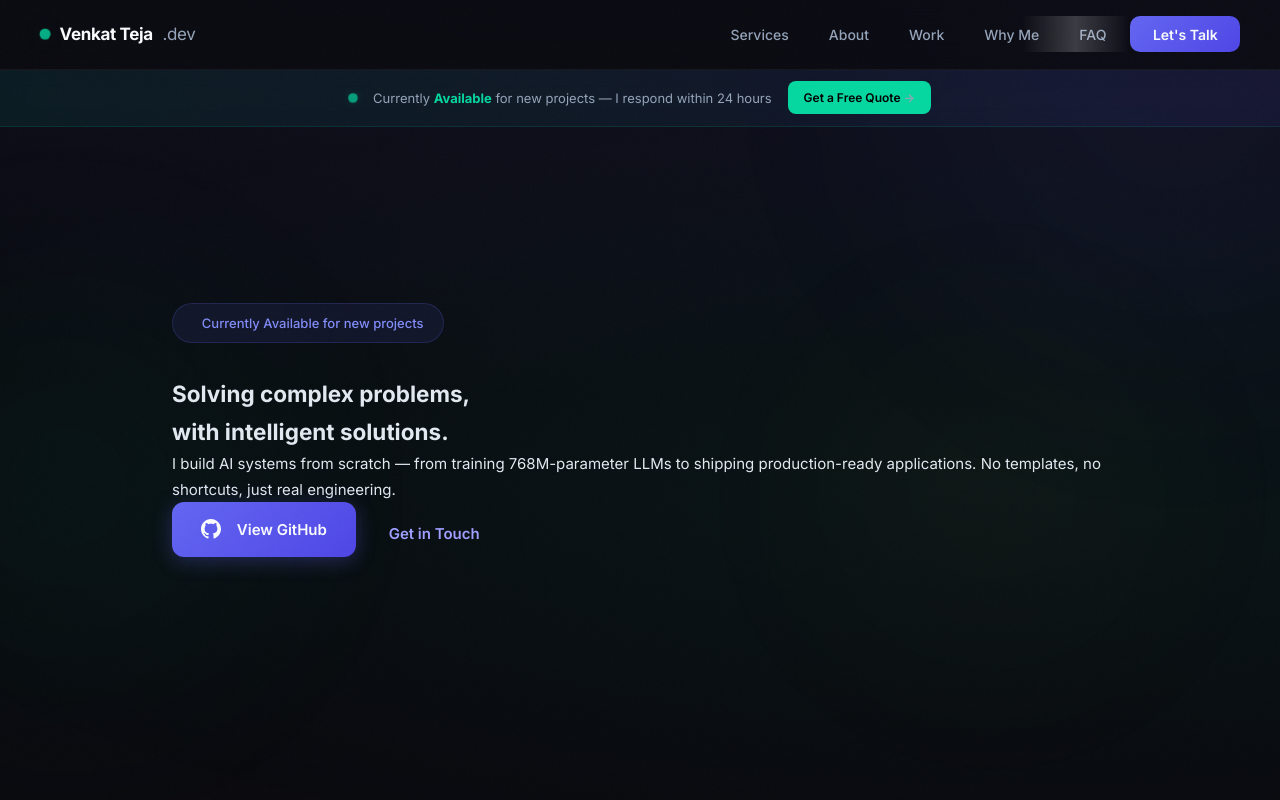
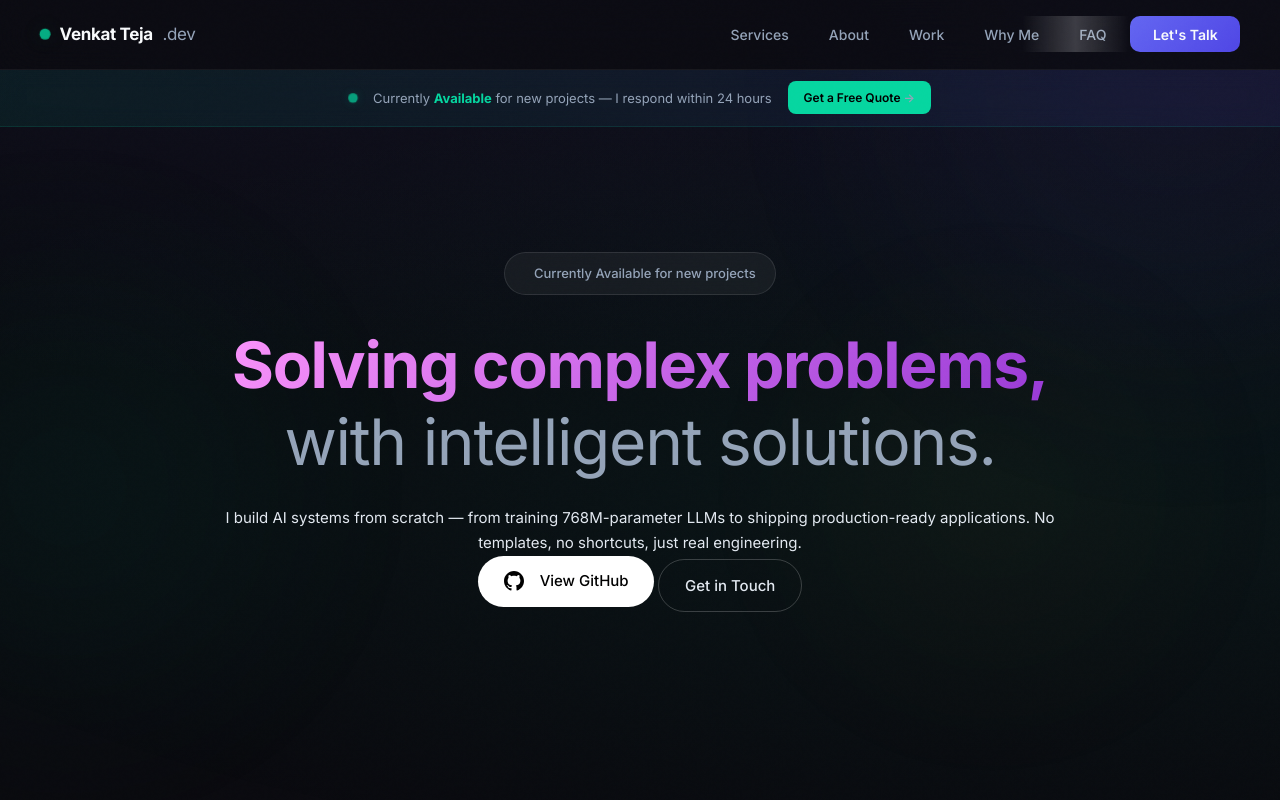
Before and after one commit to venkattejaa/portfolio, a plain HTML site: page index.html in a window 1280 px wide. Shown: the top 800 px of the page. Drawn offline with Linux system fonts and the light colour scheme.

Commit message:
Update CSS with Moonshot-style buttons and hero styling

```diff
--- a/style.css
+++ b/style.css
@@ -317,14 +317,15 @@ nav.scrolled + .avail-banner {
 min-height: 100vh;
 display: flex;
 align-items: center;
-    padding: 10rem 2rem 6rem;
+justify-content: center;
+padding: 8rem 2rem 4rem;
 position: relative;
 z-index: 1;
-}
-
-.hero-inner {
+text-align: center;
+}
+
+.hero-container {
 max-width: 900px;
-    margin: 0 auto;
 width: 100%;
 }
 
@@ -332,16 +333,35 @@ nav.scrolled + .avail-banner {
 display: inline-flex;
 align-items: center;
 gap: 0.6rem;
-    background: rgba(99,102,241,0.1);
-    border: 1px solid rgba(99,102,241,0.2);
-    padding: 0.5rem 1.2rem;
+background: rgba(255,255,255,0.05);
+border: 1px solid rgba(255,255,255,0.1);
+padding: 0.6rem 1.2rem;
 border-radius: 100px;
 font-size: 13px;
 font-weight: 500;
-    color: var(--primary-light);
+color: var(--text-dim);
 margin-bottom: 2rem;
 backdrop-filter: blur(10px);
-    animation: fade-in-up 0.8s ease-out;
+}
+
+.hero-title {
+font-size: clamp(2.5rem, 6vw, 4rem);
+font-weight: 700;
+line-height: 1.2;
+letter-spacing: -0.02em;
+margin-bottom: 1.5rem;
+}
+
+.text-gradient {
+background: linear-gradient(135deg, #FA93FA 0%, #C967E8 50%, #983AD6 100%);
+-webkit-background-clip: text;
+-webkit-text-fill-color: transparent;
+background-clip: text;
+}
+
+.hero-title .text-dim {
+color: var(--text-dim);
+font-weight: 400;
 }
 
 @keyframes fade-in-up {
@@ -421,57 +441,39 @@ nav.scrolled + .avail-banner {
 }
 
 .btn {
-    padding: 0.9rem 1.8rem;
+padding: 0.8rem 1.6rem;
 font-family: var(--font);
 font-size: 15px;
-    font-weight: 600;
+font-weight: 500;
 cursor: pointer;
 text-decoration: none;
-    transition: all 0.4s cubic-bezier(0.16, 1, 0.3, 1);
-    border-radius: 12px;
+transition: all 0.3s ease;
+border-radius: 100px;
 display: inline-flex;
 align-items: center;
 gap: 0.5rem;
-    position: relative;
-    overflow: hidden;
-}
-
-.btn::before {
-    content: '';
-    position: absolute;
-    inset: 0;
-    background: linear-gradient(135deg, transparent, rgba(255,255,255,0.1), transparent);
-    transform: translateX(-100%);
-    transition: transform 0.6s;
-}
-
-.btn:hover::before {
-    transform: translateX(100%);
 }
 
 .btn-primary {
-    background: linear-gradient(135deg, var(--primary), var(--primary-dark));
-    color: var(--white);
+background: #fff;
+color: #000;
 border: none;
-    box-shadow: 0 4px 20px rgba(99, 102, 241, 0.3);
 }
 
 .btn-primary:hover {
-    transform: translateY(-3px);
-    box-shadow: 0 8px 30px var(--primary-glow);
-}
-
-.btn-ghost {
+transform: translateY(-2px);
+box-shadow: 0 10px 30px rgba(255,255,255,0.2);
+}
+
+.btn-secondary {
 background: transparent;
 color: var(--text);
-    border: 1px solid var(--border);
-}
-
-.btn-ghost:hover {
-    border-color: var(--primary-light);
-    color: var(--primary-light);
-    background: rgba(99,102,241,0.05);
-    transform: translateY(-3px);
+border: 1px solid rgba(255,255,255,0.2);
+}
+
+.btn-secondary:hover {
+border-color: rgba(255,255,255,0.4);
+background: rgba(255,255,255,0.05);
 }
 
 .btn-arrow {
```
Also changed, not shown: laxmana-logo.svg (deleted). Lines whose indentation alone changed are shown as unchanged.
